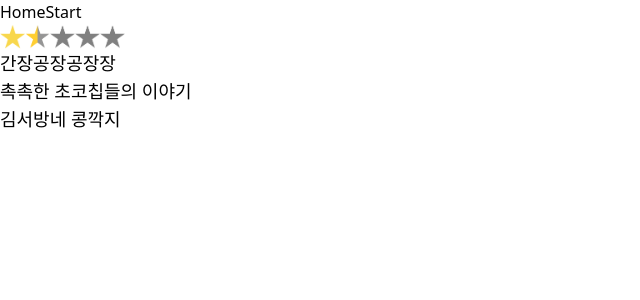
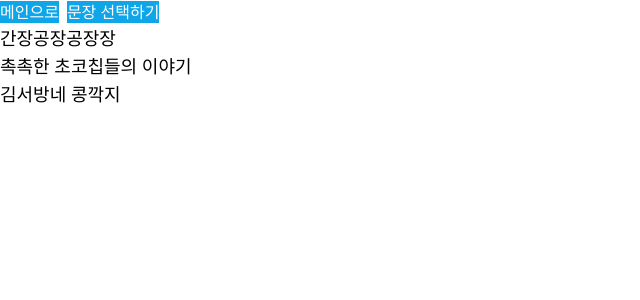
Before and after one commit to Bhanjo/babbling, a Next.js app: page /speech-list in a window 1280 px wide. Shown: the top 300 px of the page, without its empty margins (0-640 px from the left). Built offline with nearby package versions, Linux system fonts and the light colour scheme.

Commit message:
chore: 네비게이션, 버튼 스타일 변경

```diff
--- a/src/app/speech-list/page.tsx
+++ b/src/app/speech-list/page.tsx
@@ -8,7 +8,9 @@ const SpeechList = async () => {
   return (
     <>
       {data.speechList.map((item: SpeechItem) => (
-        <Title key={item.id} text={item.title} />
+        <div key={item.id}>
+          <Title key={item.id} text={item.title} />
+        </div>
       ))}
     </>
   );
--- a/src/component/atom/NavButton.tsx
+++ b/src/component/atom/NavButton.tsx
@@ -7,5 +7,9 @@ interface Props {
 }
 
 export const NavButton = ({ text, href }: Props) => {
-  return <Link href={href}>{text}</Link>;
+  return (
+    <Link href={href}>
+      <span className='bg-sky-500 text-white'>{text}</span>
+    </Link>
+  );
 };
--- a/src/component/atom/Title.tsx
+++ b/src/component/atom/Title.tsx
@@ -5,7 +5,11 @@ interface Props {
   style?: string;
 }
 const Title = ({ text, style }: Props) => {
-  return <h1 className='text-lg'>{text}</h1>;
+  return (
+    <button className='text-lg hover:bg-sky-600 hover:text-white'>
+      {text}
+    </button>
+  );
 };
 
 export default Title;
--- a/src/component/organism/Navigation.tsx
+++ b/src/component/organism/Navigation.tsx
@@ -1,14 +1,12 @@
 import React from 'react';
 import { NavButton } from '../atom';
-import { StarScore } from '../molecule';
 
 const Navigation = () => {
   return (
-    <>
-      <NavButton href='/' text={'Home'} />
-      <NavButton href='/speech-list' text={'Start'} />
-      <StarScore score={3} />
-    </>
+    <div className='flex gap-2'>
+      <NavButton href='/' text={'메인으로'} />
+      <NavButton href='/speech-list' text={'문장 선택하기'} />
+    </div>
   );
 };
 
```
